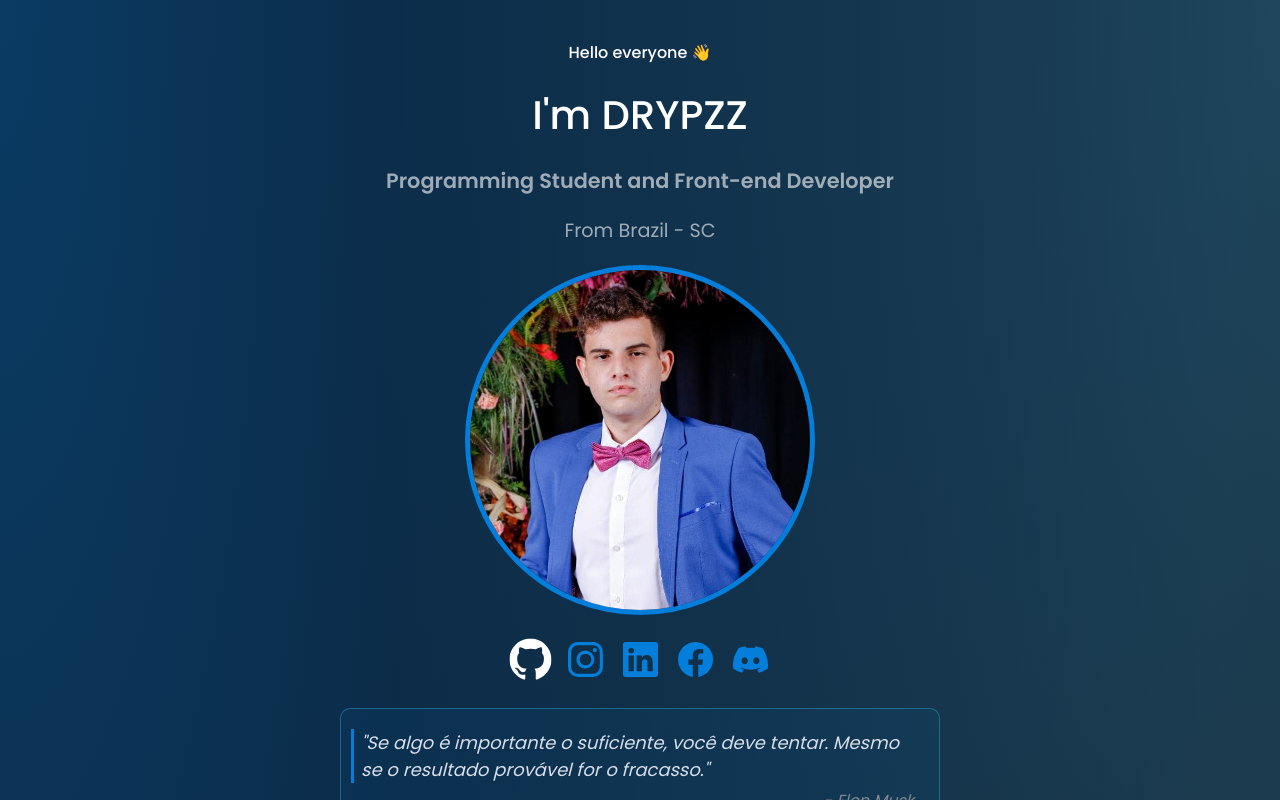
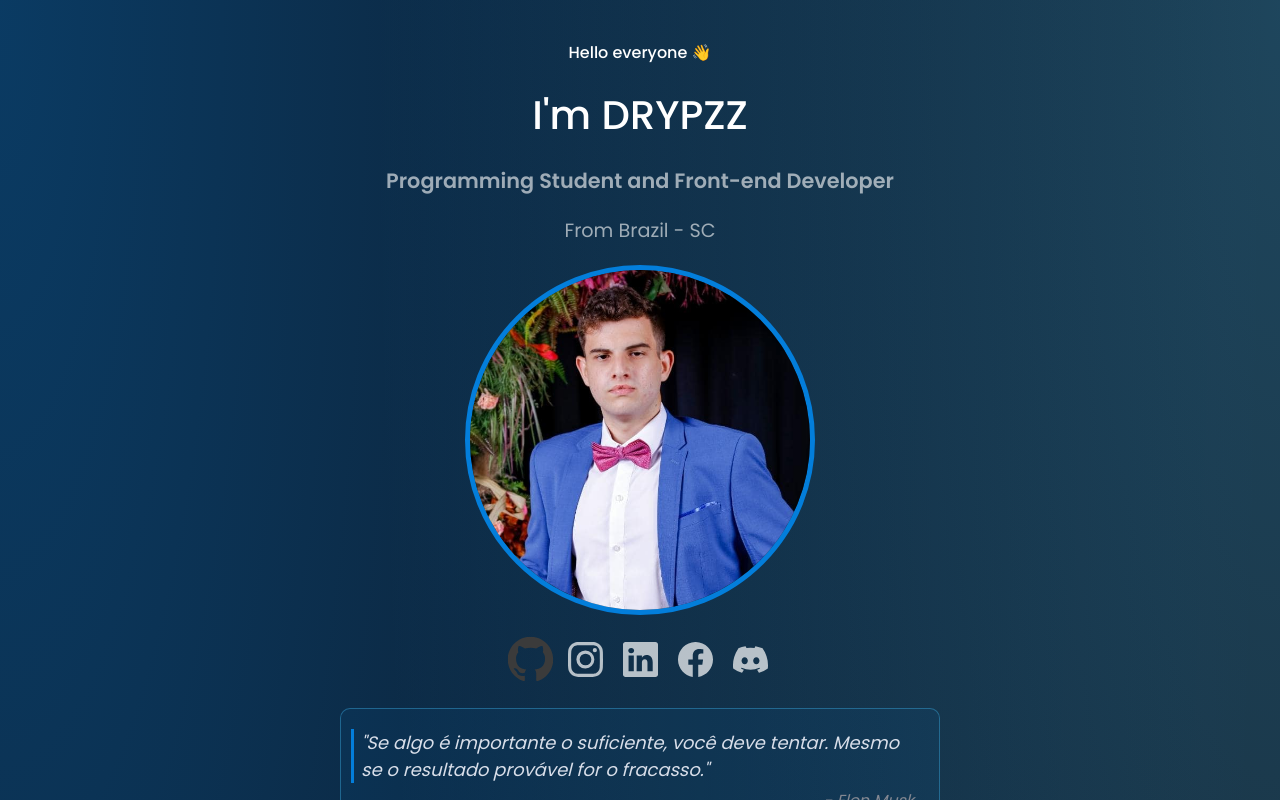
Before and after one commit to drypzz/drypzz.dev, a Next.js app: page / in a window 1280 px wide. In both pictures the pointer is over the icon 533 px from the left and 659 px from the top of the page. Shown: the top 800 px of the page. Built offline with nearby package versions, Linux system fonts and the light colour scheme.

Commit message:
feat: updated .css

```diff
--- a/src/styles/header.css
+++ b/src/styles/header.css
@@ -22,13 +22,32 @@
 }
 
 .header-content.icons a svg {
-    color: var(--primary-color);
+    fill: rgba(255, 255, 255, .7);
     transition: all 0.3s ease-in-out;
 }
 
 .header-content.icons a:hover svg {
-    color: white;
-    transform: scale(1.2);
+    transform: scale(1.3);
+}
+
+.header-content.icons a:nth-child(1):hover svg {
+    fill: #3b3b3b;
+}
+
+.header-content.icons a:nth-child(2):hover svg {
+    fill: #FF0169;
+}
+
+.header-content.icons a:nth-child(3):hover svg {
+    fill: #0e76a8;
+}
+
+.header-content.icons a:nth-child(4):hover svg {
+    fill: #3b5998;
+}
+
+.header-content.icons a:nth-child(5):hover svg {
+    fill: #7289da;
 }
 
 .header-content.infos {
```
